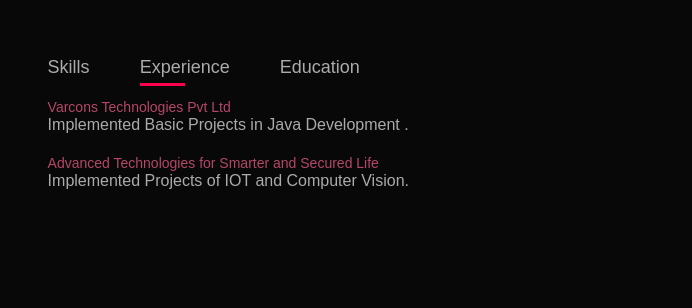
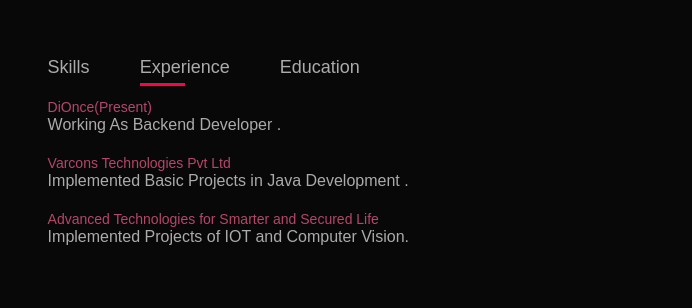
Before and after one commit to Ashitosh-Golabanvi/Portfolio, a plain HTML site: page index.html in a window 1280 px wide. Both pictures are taken after a click on the element "Experience". Shown: the part 1102-1410 px from the top of the page, 490-1182 px from the left. Drawn offline with Linux system fonts and the light colour scheme.

Commit message:
12/2025-update

```diff
--- a/index.html
+++ b/index.html
@@ -66,6 +66,7 @@
                     </div>
                     <div class="tab-contents" id="experience">
                         <ul>
+                            <li><span>DiOnce(Present)</span><br>Working As Backend Developer .</li>
                             <li><span>Varcons Technologies Pvt Ltd</span><br>Implemented Basic Projects in Java Development .</li>
                             <li><span> Advanced Technologies for Smarter and Secured Life</span><br>Implemented Projects of IOT and Computer Vision.</li>
                         </ul>
```
Also changed, not shown: 1 other file.
